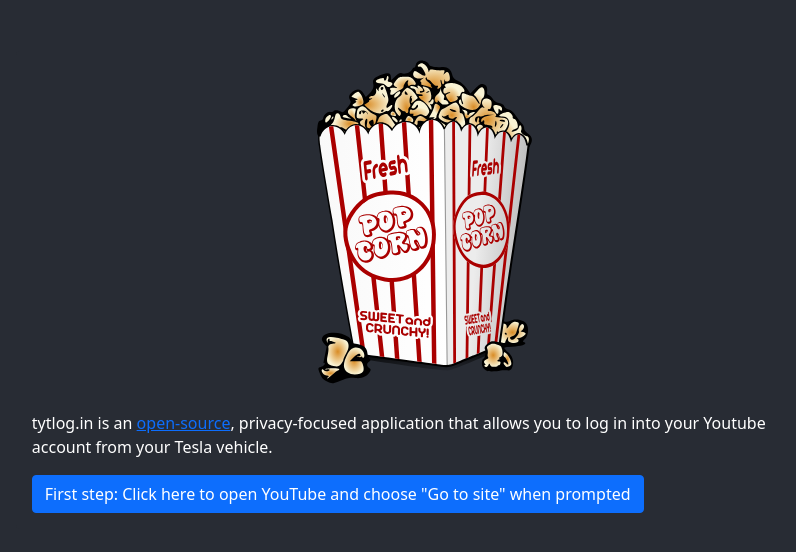
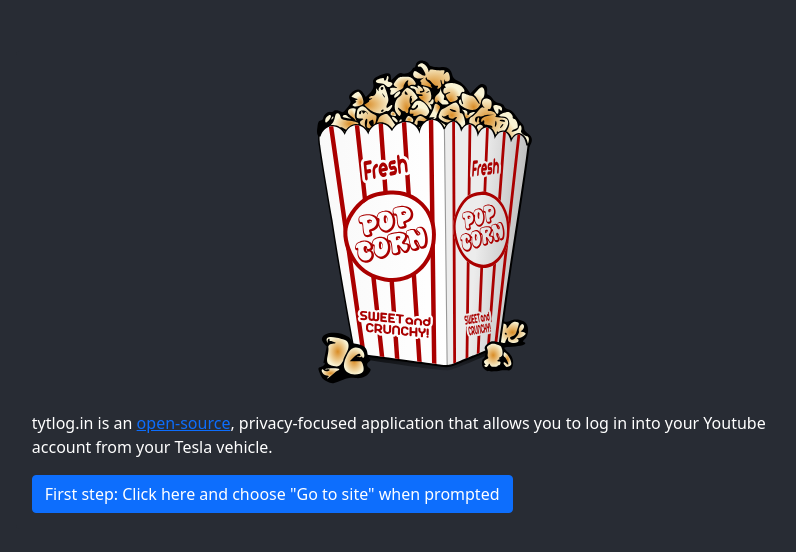
Before and after one commit to 0xtf/tytlog.in, a React (Create React App) app: page / in a window 1280 px wide. Shown: the part 110-662 px from the top of the page, without its empty margins (216-1012 px from the left). Built offline with nearby package versions, Linux system fonts and the light colour scheme.

Commit message:
button description

```diff
--- a/src/App.js
+++ b/src/App.js
@@ -39,7 +39,7 @@ export const App = () => {
               <Button variant='primary' onClick={() => loginWithRedirect()}>Second step: Almost there! Click here to login to your Google Account</Button>
             ):(
             <Text>
-              <a href='https://www.youtube.com/redirect?q=https%3A%2F%2Ftytlog.in%2F'><Button style={{ marginRight:'5px' }}>First step: Click here to open YouTube and choose "Go to site" when prompted</Button></a>
+              <a href='https://www.youtube.com/redirect?q=https%3A%2F%2Ftytlog.in%2F'><Button style={{ marginRight:'5px' }}>First step: Click here and choose "Go to site" when prompted</Button></a>
             </Text>
             )}
             </>
```
